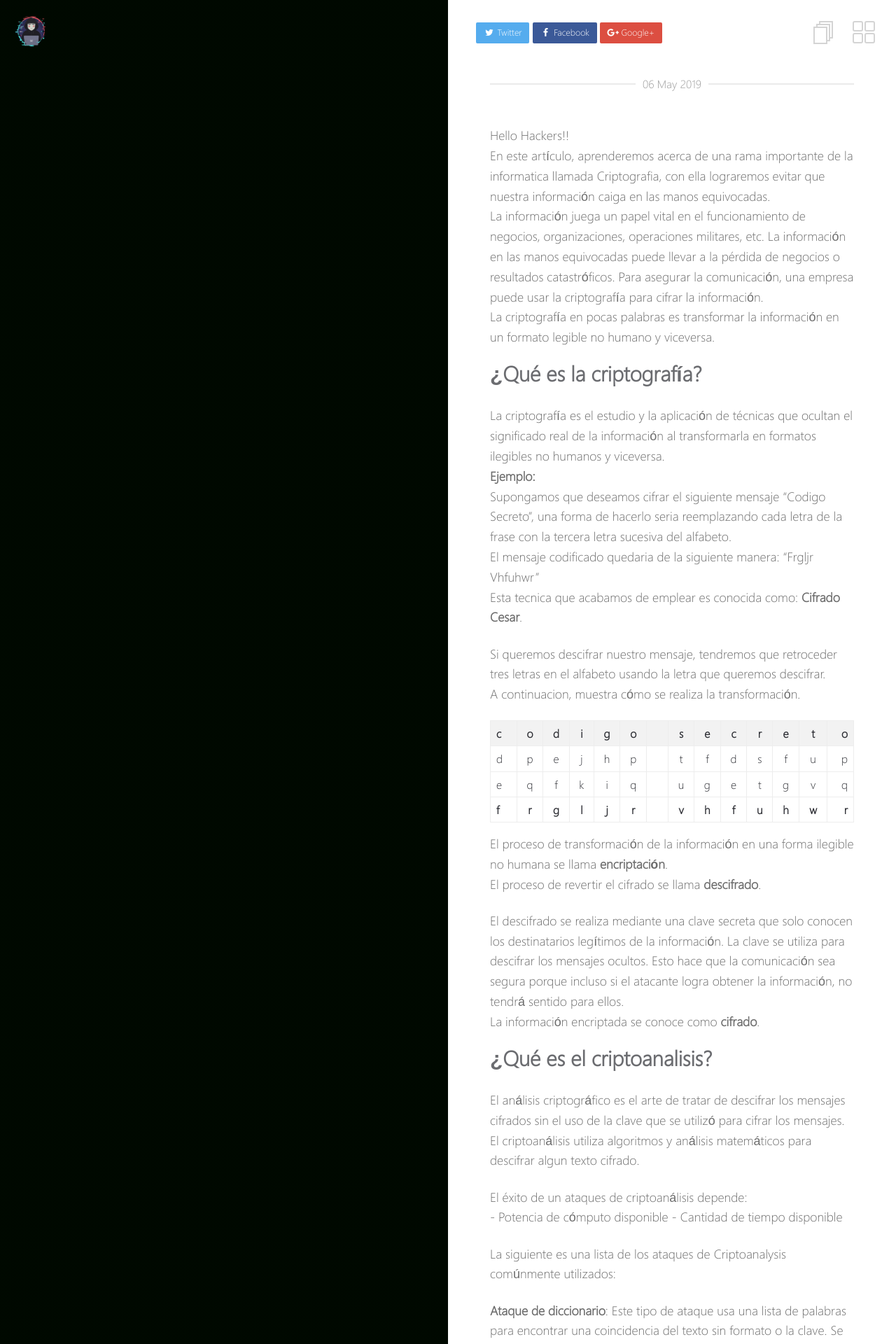
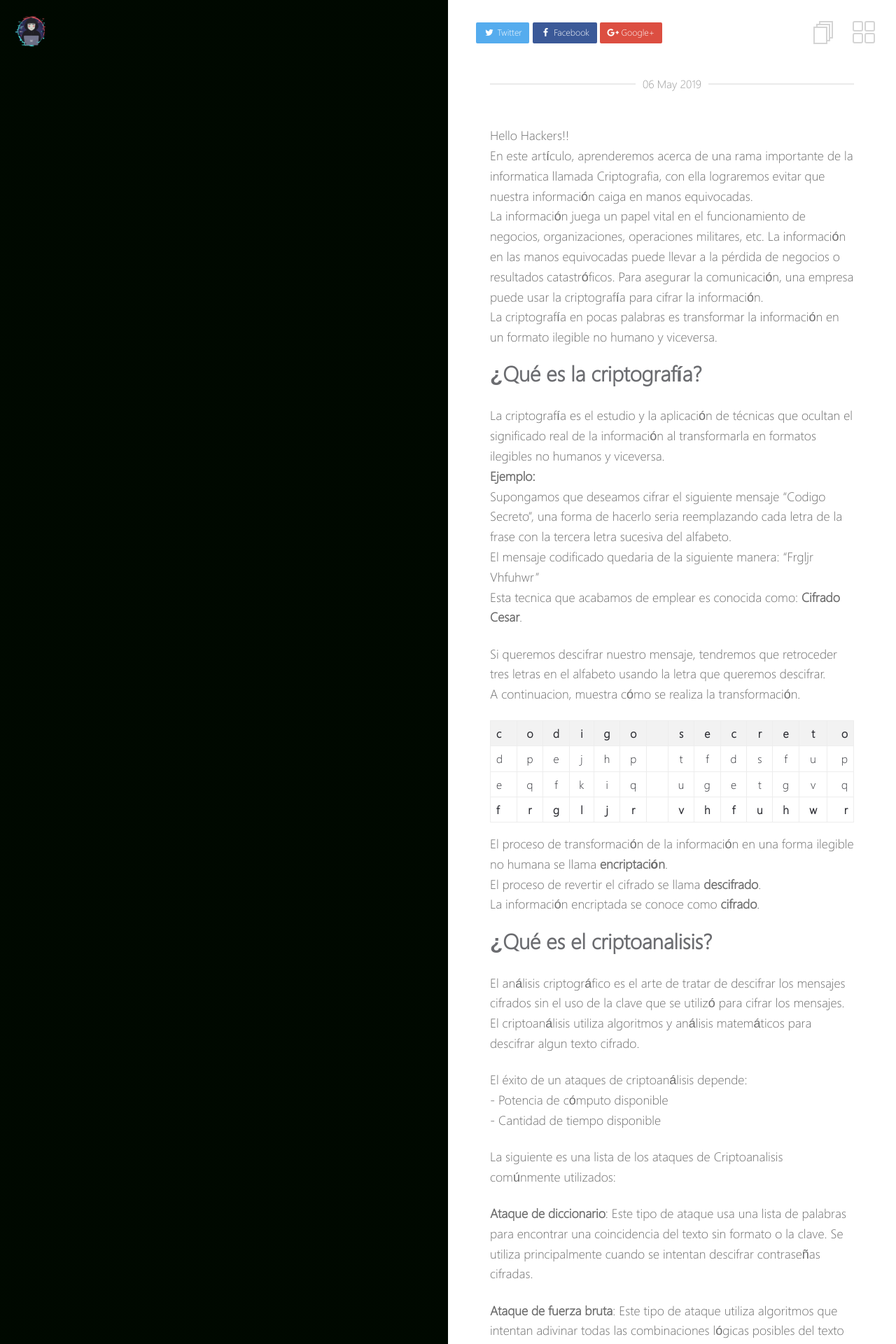
Before and after one commit to HackingProfessional/Security, a Jekyll site: the page built from _posts/2019-05-06-Tutorial-de-Criptografia.md, in a window 1280 px wide. Shown: the top 1920 px of the page at 70% size. Built offline with Jekyll 4.4.1, drawn with Linux system fonts in a browser that asks for light colours; nearby versions of some CDN libraries; some of the changed text lies outside the part shown.

Commit message:
Update 2019-05-06-Tutorial-de-Criptografia.md

```diff
--- a/_posts/2019-05-06-Tutorial-de-Criptografia.md
+++ b/_posts/2019-05-06-Tutorial-de-Criptografia.md
@@ -10,9 +10,9 @@
 ---
 
 Hello Hackers!!
-En este artículo, aprenderemos acerca de una rama importante de la informatica llamada Criptografia, con ella lograremos evitar que nuestra información caiga en las manos equivocadas.
+En este artículo, aprenderemos acerca de una rama importante de la informatica llamada Criptografia, con ella lograremos evitar que nuestra información caiga en manos equivocadas.
 La información juega un papel vital en el funcionamiento de negocios, organizaciones, operaciones militares, etc. La información en las manos equivocadas puede llevar a la pérdida de negocios o resultados catastróficos. Para asegurar la comunicación, una empresa puede usar la criptografía para cifrar la información.
-La criptografía en pocas palabras es transformar la información en un formato legible no humano y viceversa.
+La criptografía en pocas palabras es transformar la información en un formato ilegible no humano y viceversa.
 
 
 ## ¿Qué es la criptografía?
@@ -33,8 +33,6 @@
 
 El proceso de transformación de la información en una forma ilegible no humana se llama **encriptación**.
 El proceso de revertir el cifrado se llama **descifrado**.
-
-El descifrado se realiza mediante una clave secreta que solo conocen los destinatarios legítimos de la información. La clave se utiliza para descifrar los mensajes ocultos. Esto hace que la comunicación sea segura porque incluso si el atacante logra obtener la información, no tendrá sentido para ellos.
 La información encriptada se conoce como **cifrado**.
 
 ## ¿Qué es el criptoanalisis?
@@ -44,7 +42,7 @@
 	- Potencia de cómputo disponible
 	- Cantidad de tiempo disponible
 
-La siguiente es una lista de los ataques de Criptoanalysis comúnmente utilizados:
+La siguiente es una lista de los ataques de Criptoanalisis comúnmente utilizados:
 
 **Ataque de diccionario**: Este tipo de ataque usa una lista de palabras para encontrar una coincidencia del texto sin formato o la clave. Se utiliza principalmente cuando se intentan descifrar contraseñas cifradas.
 
@@ -55,8 +53,8 @@
 ## Que es el cifrado Simetrico
 El cifrado simétrico, también conocido como “Shared Key” o “Shared Secret”, es aquel en donde se utiliza una sola llave para cifrar y descifrar la información.
 **Ejemplo**
-Si un *usuario A* quiere enviarle un mensaje X al *usuario B*, este utiliza la llave **"SecurePassword"** para cifrar la información.
-Si el usuario B desea descifrar ña informacion debe utilizar la misma llave que utilizo el *usuario A*, el cual es: **"SecurePassword"**.
+Si un **usuario A** quiere enviarle un **mensaje X** al **usuario B**, y para ello utiliza la llave **"SecurePassword"** para cifrar la información.
+Para que el **usuario B** pueda descifrar la informacion debe utilizar la misma llave que utilizo el **usuario A**, el cual es: **"SecurePassword"**.
 Entre los algoritmos de cifrado simétricos podemos mencionar AES, 3DES, DES y RC4.
 Los algoritmos 3DES y AES son utilizados comúnmente por el protocolo IPSEC para establecer conexiones de VPN. El algoritmo RC4 es utilizado en tecnologías de redes inalámbricas para el cifrado de información en los protocolos de seguridad WEP y WPA version 1.
 
```
